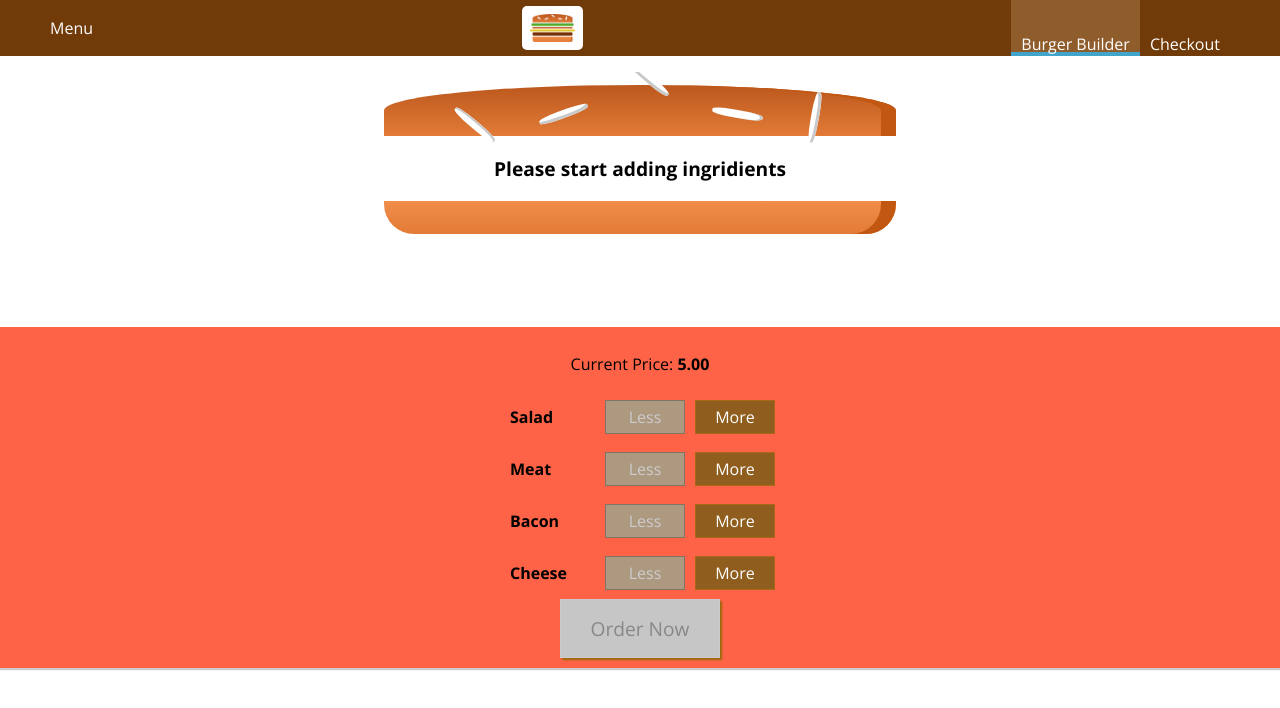
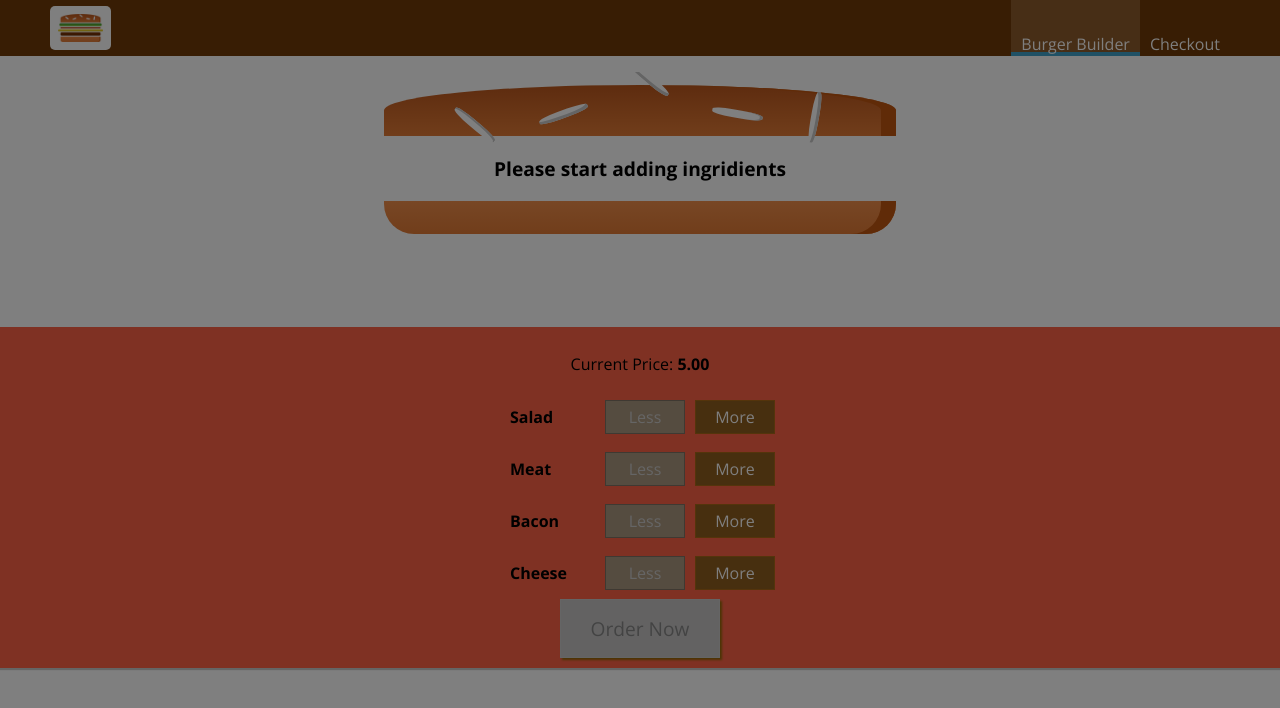
Before and after one commit to mmoscalu/burger-react, a React app: page / in a window 1280 px wide. Shown: the top 708 px of the page. Built offline with nearby package versions, Linux system fonts and the light colour scheme.

Commit message:
add sidedraw menu

```diff
--- a/src/components/Layot/Layot.js
+++ b/src/components/Layot/Layot.js
@@ -1,17 +1,38 @@
-import React from 'react';
+import React, { Component } from 'react';
 import Aux from '../../hoc/Aux';
 import classes from './Layot.css';
 import Toolbar from '../../components/Navigation/Toolbar/Toolbar';
 import SideDrawer from '../Navigation/SideDrawer/SideDrawer';
 
-const layot = (props) => (
-    <Aux>
-        <Toolbar />
-        <SideDrawer />
-        <main className={classes.Content}>
-            {props.children}
-        </main>
-    </Aux>
-)
+class Layot extends Component {
 
-export default layot;
+    state = {
+        showSideDrawer: true
+    }
+
+    sideDrawerClosedHandler = () => {
+        this.setState({ showSideDrawer: false });
+    }
+
+    drawerToggleClickedHandler = () => {
+        this.setState((prevState) => {
+            return { showSideDrawer: !prevState.showSideDrawer }
+        });
+    }
+
+    render() {
+        return (
+            <Aux>
+                <Toolbar drawerToggleClicked={ this.drawerToggleClickedHandler }/>
+                <SideDrawer
+                    open={ this.state.showSideDrawer }
+                    closed={ this.sideDrawerClosedHandler }/>
+                <main className={ classes.Content }>
+                    { this.props.children }
+                </main>
+            </Aux>
+        )
+    }
+}
+
+export default Layot;
--- /dev/null
+++ b/src/components/Navigation/SideDrawer/DrawerToggle/DrawerToggle.css
@@ -0,0 +1,23 @@
+.DrawerToggle {
+    width: 40px;
+    height: 100%;
+    display: flex;
+    flex-flow: column;
+    justify-content: space-around;
+    align-items: center;
+    padding: 10px 0;
+    box-sizing: border-box;
+    cursor: pointer;
+}
+
+.DrawerToggle div {
+    width: 90%;
+    height: 3px;
+    background-color: white;
+}
+
+@media (min-width: 500px) {
+    .DrawerToggle {
+        display: none;
+    }
+}
--- /dev/null
+++ b/src/components/Navigation/SideDrawer/DrawerToggle/DrawerToggle.js
@@ -0,0 +1,12 @@
+import React from 'react';
+import classes from './DrawerToggle.css';
+
+const drawerToggle = (props) => (
+    <div onClick={ props.clicked } className={classes.DrawerToggle}>
+        <div></div>
+        <div></div>
+        <div></div>
+    </div>
+);
+
+export default drawerToggle;
--- a/src/components/Navigation/SideDrawer/SideDrawer.js
+++ b/src/components/Navigation/SideDrawer/SideDrawer.js
@@ -5,11 +5,15 @@
 import Backdrop from '../../UI/Backdrop/Backdrop';
 import Aux from '../../../hoc/Aux';
 
-const sideDrawer = () => {
+const sideDrawer = (props) => {
+    let attachedClasses = [classes.SideDrawer, classes.Close];
+    if (props.open) {
+        attachedClasses = [classes.SideDrawer, classes.Open];
+    }
     return (
         <Aux>
-            <Backdrop />
-            <div className={classes.SideDrawer}>
+            <Backdrop show={props.open} clicked={props.closed} />
+            <div className={attachedClasses.join(' ')}>
                 <div className={classes.Logo}>
                     <Logo />
                 </div>
--- a/src/components/Navigation/Toolbar/Toolbar.js
+++ b/src/components/Navigation/Toolbar/Toolbar.js
@@ -2,10 +2,11 @@
 import classes from './Toolbar.css';
 import Logo from '../../Logo/Logo';
 import NavigationItems from '../NavigationItems/NavigationItems';
+import DrawerToggle from '../SideDrawer/DrawerToggle/DrawerToggle';
 
 const toolbar = (props) => (
     <header className={classes.Toolbar}>
-        <div>Menu</div>
+        <DrawerToggle clicked={props.drawerToggleClicked}/>
         <div className={classes.Logo}>
             <Logo />
         </div>
```
